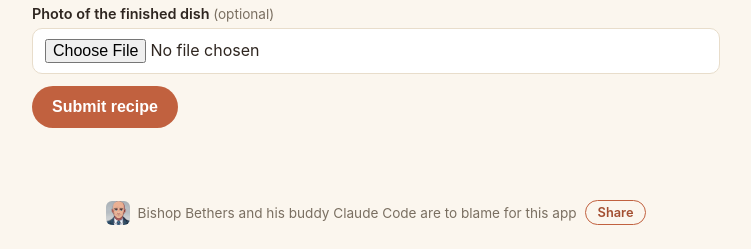
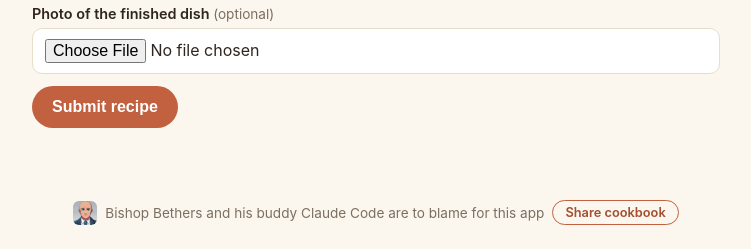
Before and after one commit to mbethers/ward-recipe-book, a Flask app: page /submit in a window 1280 px wide. Shown: the part 936-1185 px from the top of the page, without its empty margins (264-1015 px from the left). Run offline with Flask 3, Linux system fonts and the light colour scheme; some libraries are stand-ins or nearby versions.

Commit message:
Relabel the footer share button 'Share cookbook'
Co-Authored-By: Claude Sonnet 5 <noreply@anthropic.com>

```diff
--- a/templates/base.html
+++ b/templates/base.html
@@ -40,7 +40,7 @@
   <footer class="site-footer">
     <img class="footer-icon" src="{{ url_for('static', filename='bishop-tools-icon.png') }}" alt="">
     <span>Bishop Bethers and his buddy Claude Code are to blame for this app</span>
-    <button type="button" class="share-link" id="share-app">Share</button>
+    <button type="button" class="share-link" id="share-app">Share cookbook</button>
   </footer>
 
   <script>
```
